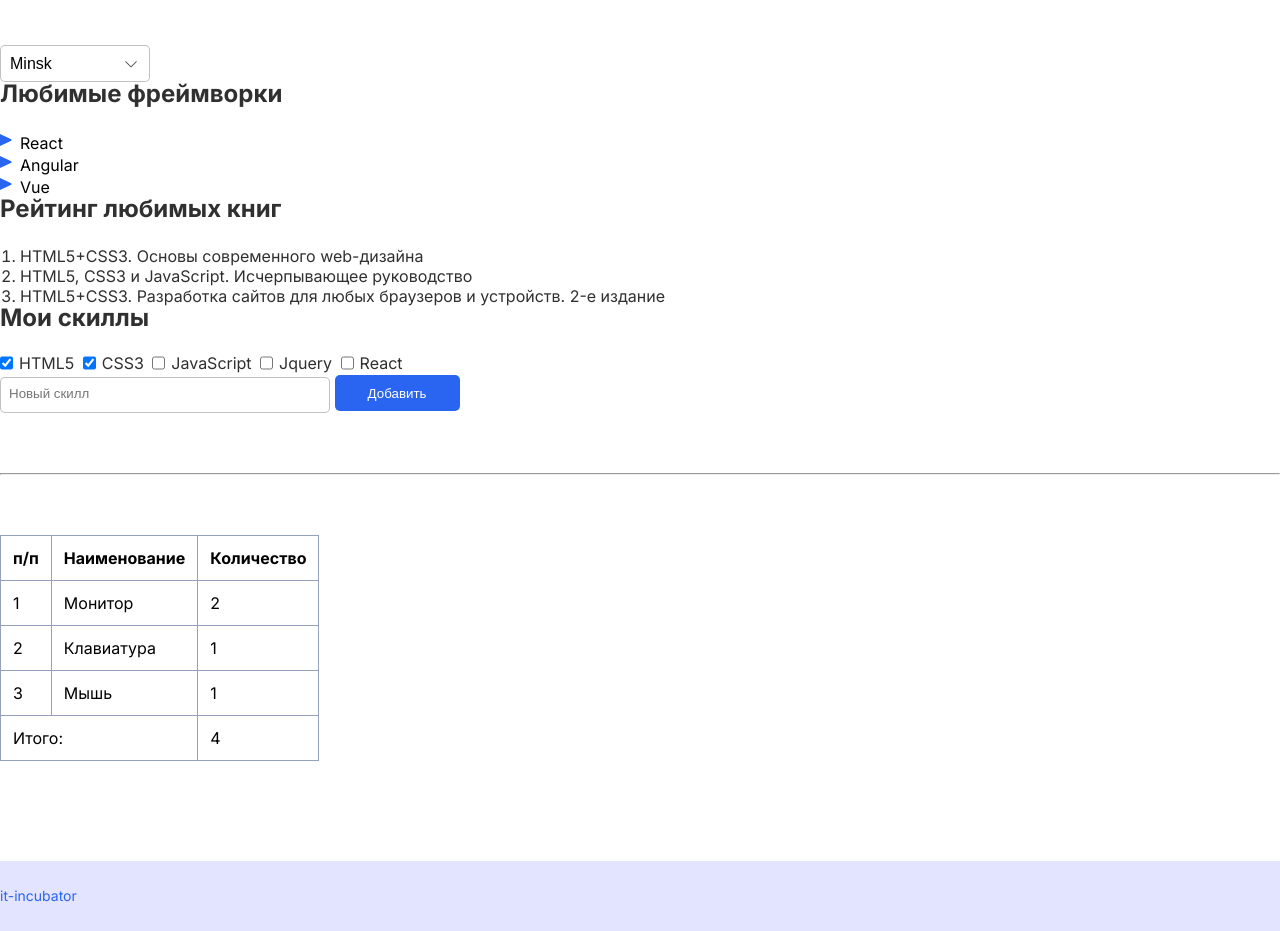
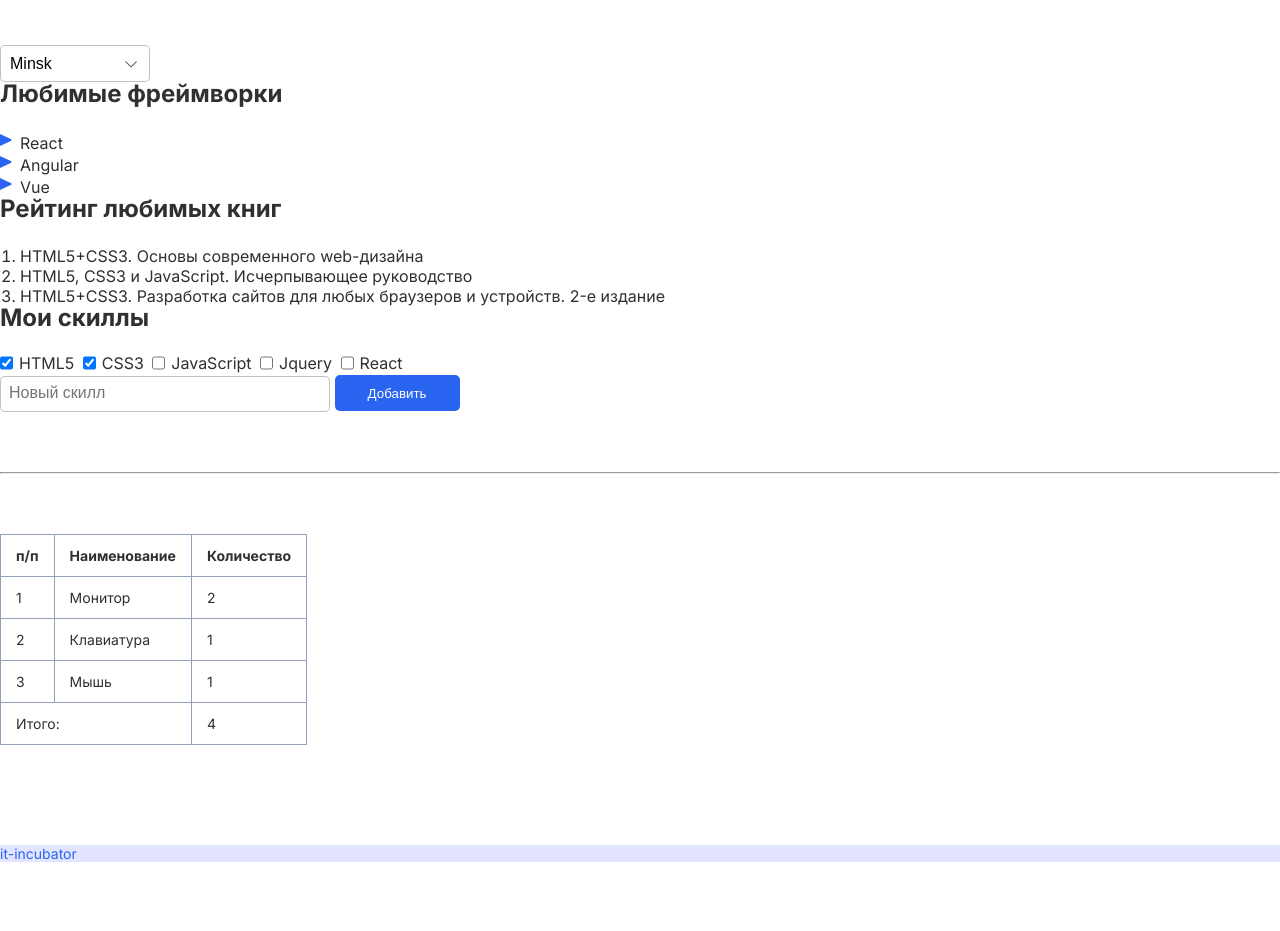
Before and after one commit to sklifa1087-cell/2-hw-with-auto-test-html-css-main, a plain HTML site: page index.html in a window 1280 px wide. Shown: the part 860-1791 px from the top of the page. After the commit the page ends 1722 px from the top, so only its background shows below. Drawn offline with Linux system fonts and the light colour scheme.

Commit message:
complete task-2

```diff
--- a/style.css
+++ b/style.css
@@ -13,6 +13,7 @@
 html,
 body {
     font-family: 'Inter' , sans-serif;
+    color: #303030;
 }
 
 header {
@@ -65,9 +66,10 @@ header span {
 
 .main-image {
     /* Стили для изображения в первой секции */
-    width: 715px;
+    max-width: 715px;
     height: 508px;
     top: 230px;
+
 }
 
 
@@ -108,7 +110,7 @@ select {
     font-weight: 400;
     font-size: 16px;
     list-style-image: url("./assets/image/solar_map-arrow-up-bold.svg") ;
-    padding-left: 20px;
+    padding: 0px 20px;
 }
 
 .books-list {
@@ -116,7 +118,7 @@ select {
     color: #303030;
     font-weight: 400;
     font-size: 16px;
-    padding-left: 20px;
+    padding: 0px 20px;
 }
 
 .label {
@@ -141,6 +143,7 @@ select {
     border: 1px solid #3030304D;
     padding: 9px 8px 12px;
     color: #30303033;
+    font-size: 16px;
 
 }
 
@@ -167,22 +170,21 @@ table {
     border-collapse: collapse;
     width: 300;
     height: 196;
-    border: 1px solid #95A1BB
-
+    border: 1px solid #95A1BB;
+    font-size: 14px;
 }
 
 th, td {
     /* Стили для ячеек таблицы */
     border: 1px solid #95A1BB;
-    padding: 12px ;
+    padding: 12px 15px;
 
 }
 
 footer {
     /* Стили для футера */
     background: #A3A7FF4D;
-    padding-top: 26px;
-    padding-bottom: 27px;
+    padding-top: 26px 0px;
     font-weight: 400;
     font-size: 14px;
 }
```
